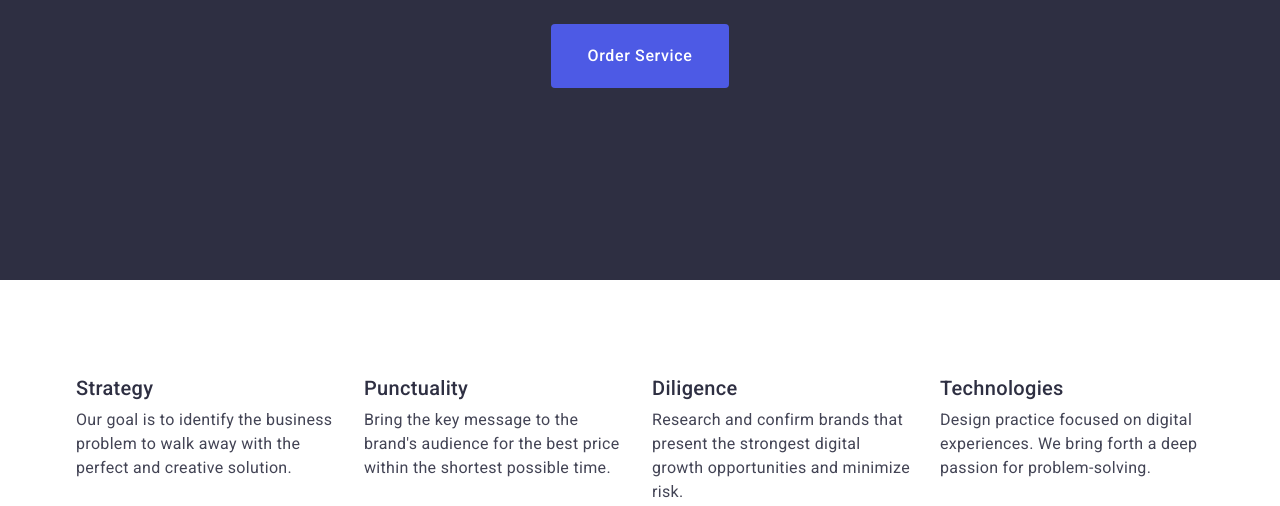
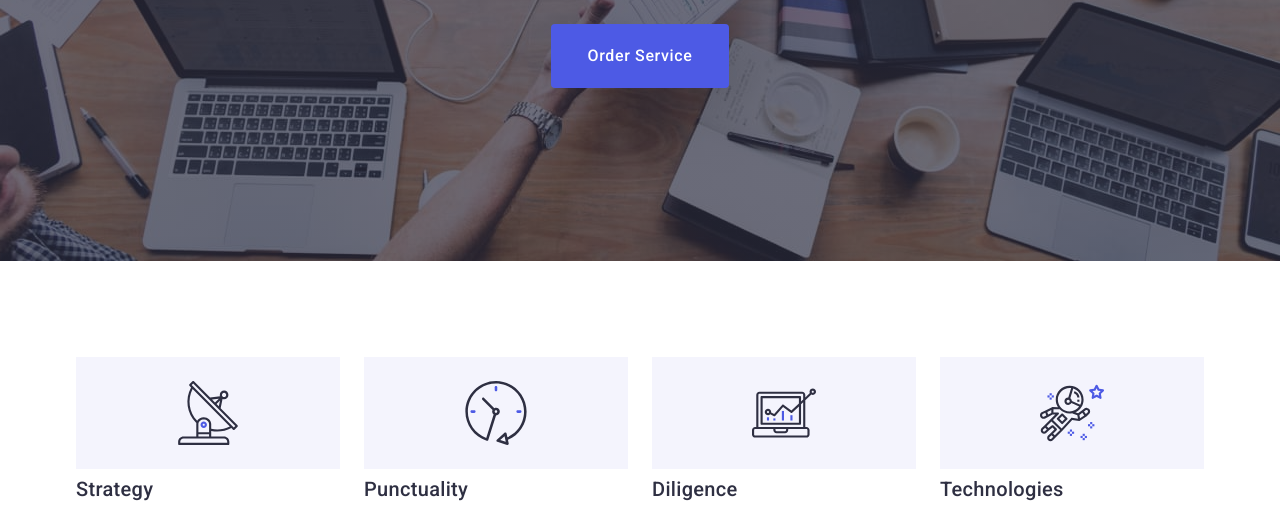
Before and after one commit to groats23/goit-markup-hw-04, a plain HTML site: page index.html in a window 1280 px wide. Shown: the part 412-918 px from the top of the page. Drawn offline with nearby package versions, Linux system fonts and the light colour scheme.

Commit message:
hero overlay

```diff
--- a/css/styles.css
+++ b/css/styles.css
@@ -265,6 +265,23 @@ img {
   padding-bottom: 192px;
 }
 
+.overlay {
+  max-width: 1440px;
+  height: 600px;
+  margin-left: auto;
+  margin-right: auto;
+
+  background-image: linear-gradient(
+      rgba(46, 47, 66, 0.7),
+      rgba(46, 47, 66, 0.7)
+    ),
+    url(../images/Hero/img-hero.jpg);
+
+  background-repeat: no-repeat;
+  background-position: center;
+  background-size: cover;
+}
+
 /* ==================== /Hero ==================== */
 
 .title {
@@ -299,6 +316,35 @@ img {
 
 .advantages-text {
   margin-top: 8px;
+}
+
+.advantages-item::before {
+  margin-bottom: 8px;
+
+  display: block;
+  content: '';
+  width: 264px;
+  height: 112px;
+
+  background-color: var(--light-color);
+  background-repeat: no-repeat;
+  background-position: center;
+}
+
+.advantages-item.icon-antenna::before {
+  background-image: url(../images/Our_advantages/antenna.svg);
+}
+
+.advantages-item.icon-clock::before {
+  background-image: url(../images/Our_advantages/clock.svg);
+}
+
+.advantages-item.icon-diagram::before {
+  background-image: url(../images/Our_advantages/diagram.svg);
+}
+
+.advantages-item.icon-astronaut::before {
+  background-image: url(../images/Our_advantages/astronaut.svg);
 }
 
 /* ==================== /Our advantages section 1 ==================== */
--- a/index.html
+++ b/index.html
@@ -57,7 +57,7 @@
 
     <main>
       <!--Hero section-->
-      <section class="hero">
+      <section class="hero overlay">
         <div class="container">
           <h1 class="hero-title">Effective Solutions for Your Business</h1>
           <button type="button" class="modal-btn btn-options">
@@ -72,7 +72,7 @@
           <!--The <h2> header is hidden  -->
           <h2 class="advantages-title title" hidden>Our advantages</h2>
           <ul class="advantages-list list item-gen">
-            <li class="advantages-item">
+            <li class="advantages-item icon-antenna">
               <h3 class="advantages-subtitle subtitle">Strategy</h3>
               <p class="advantages-text desc-text">
                 Our goal is to identify the business problem to walk away with
@@ -80,7 +80,7 @@
               </p>
             </li>
 
-            <li class="advantages-item">
+            <li class="advantages-item icon-clock">
               <h3 class="advantages-subtitle subtitle">Punctuality</h3>
               <p class="advantages-text desc-text">
                 Bring the key message to the brand's audience for the best price
@@ -88,7 +88,7 @@
               </p>
             </li>
 
-            <li class="advantages-item">
+            <li class="advantages-item icon-diagram">
               <h3 class="advantages-subtitle subtitle">Diligence</h3>
               <p class="advantages-text desc-text">
                 Research and confirm brands that present the strongest digital
@@ -96,7 +96,7 @@
               </p>
             </li>
 
-            <li class="advantages-item">
+            <li class="advantages-item icon-astronaut">
               <h3 class="advantages-subtitle subtitle">Technologies</h3>
               <p class="advantages-text desc-text">
                 Design practice focused on digital experiences. We bring forth a
```
Also changed, not shown: images/Hero/img-hero.jpg (added), images/Our_advantages/antenna.svg (added), images/Our_advantages/astronaut.svg (added), images/Our_advantages/clock.svg (added), images/Our_advantages/diagram.svg (added).
